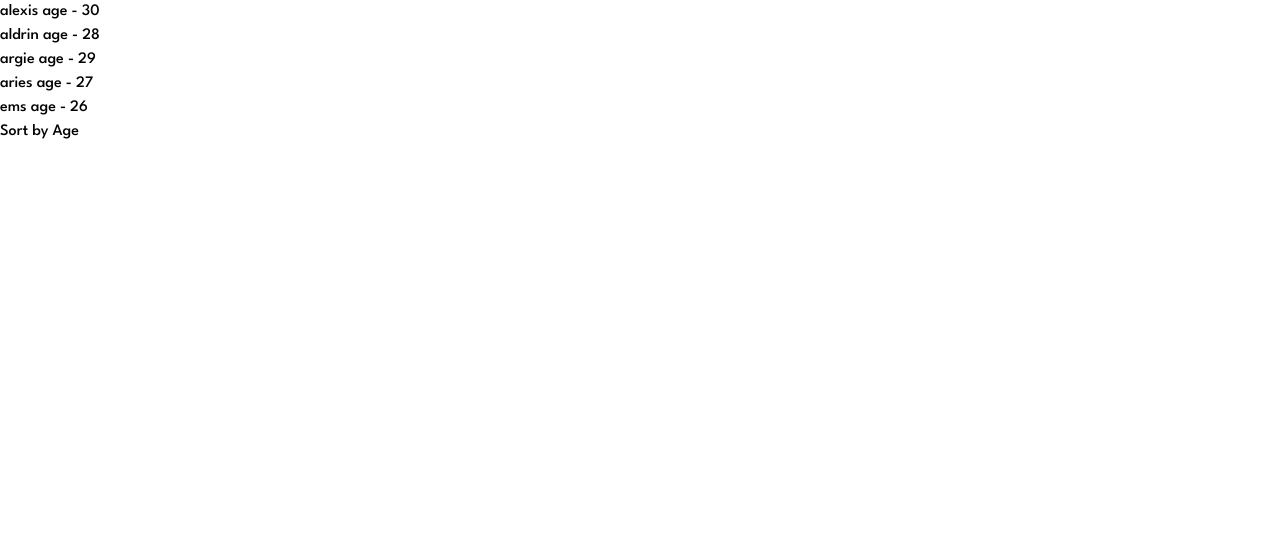
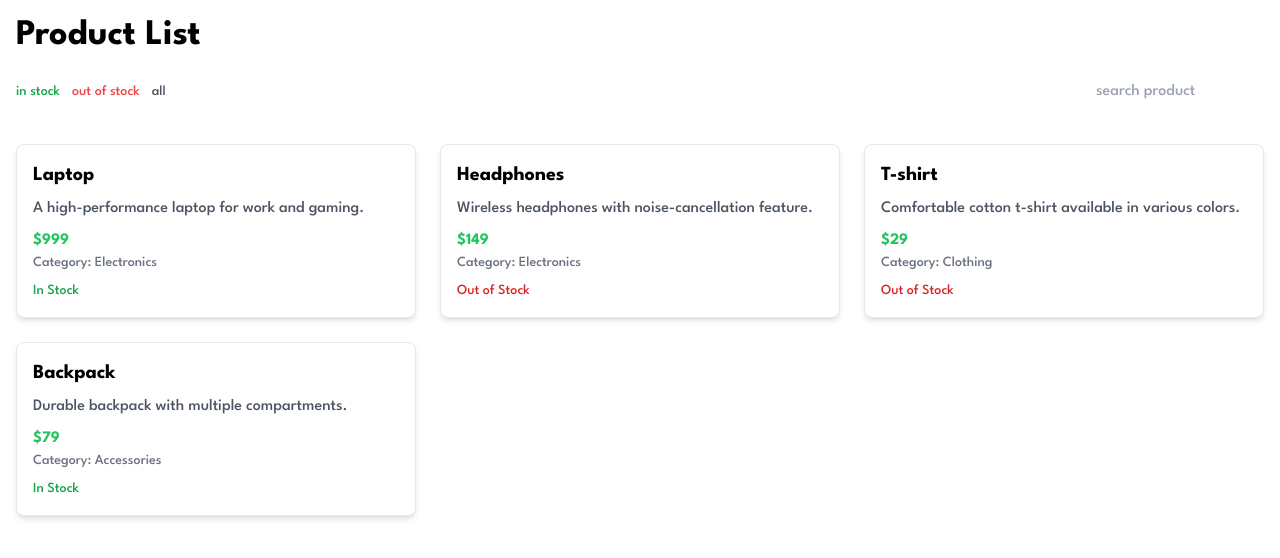
Before and after one commit to Mark-Alexis-Posadas/react-mini-practice, a React (Vite) app: page / in a window 1280 px wide. Shown: the top 558 px of the page. Built offline with nearby package versions, Linux system fonts and the light colour scheme.

Commit message:
added product

```diff
--- a/src/App.jsx
+++ b/src/App.jsx
@@ -1,10 +1,85 @@
-import React from "react";
-import Sort from "./exercises/objects/Sort";
+import { useState } from "react";
+import { REST_API } from "./exercises/data";
 
 const App = () => {
+  const [data, setData] = useState(REST_API);
+  const [inputVal, setInputVal] = useState("");
+
+  const handleSearchProduct = (e) => {
+    setInputVal(e.target.value);
+
+    const searchProduct = REST_API.filter((product) =>
+      product.name.toLowerCase().includes(e.target.value.toLowerCase())
+    );
+
+    setData(searchProduct);
+  };
+
+  const handleClick = (status) => {
+    if (status === "in stock") {
+      setData(REST_API.filter((product) => product.available));
+    } else if (status === "out of stock") {
+      setData(REST_API.filter((product) => !product.available));
+    } else {
+      setData(REST_API);
+    }
+  };
+
   return (
-    <div>
-      <Sort />
+    <div className="p-4">
+      <h1 className="text-4xl font-bold mb-6">Product List</h1>
+      <div className="flex items-center justify-between  mb-10">
+        <ul className="flex items-center gap-3">
+          <li
+            className="text-green-600 text-sm"
+            onClick={() => handleClick("in stock")}
+          >
+            in stock
+          </li>
+          <li
+            className="text-red-500 text-sm"
+            onClick={() => handleClick("out of stock")}
+          >
+            out of stock
+          </li>
+          <li
+            className="text-gray-600 text-sm"
+            onClick={() => handleClick("all")}
+          >
+            all
+          </li>
+        </ul>
+
+        <form>
+          <input
+            type="text"
+            placeholder="search product"
+            value={inputVal}
+            onChange={handleSearchProduct}
+          />
+        </form>
+      </div>
+      <div className="grid grid-cols-1 md:grid-cols-2 lg:grid-cols-3 gap-6">
+        {data.length === 0 && <p>Product Not Found</p>}
+        {data.map((item) => (
+          <div
+            key={item.id}
+            className="border rounded-lg p-4 shadow-md bg-white"
+          >
+            <h2 className="text-xl font-semibold mb-2">{item.name}</h2>
+            <p className="text-gray-600 mb-2">{item.description}</p>
+            <p className="text-green-500 font-bold">${item.price}</p>
+            <p className="text-sm text-gray-500">Category: {item.category}</p>
+            <p
+              className={`text-sm mt-2 ${
+                item.available ? "text-green-600" : "text-red-600"
+              }`}
+            >
+              {item.available ? "In Stock" : "Out of Stock"}
+            </p>
+          </div>
+        ))}
+      </div>
     </div>
   );
 };
```
